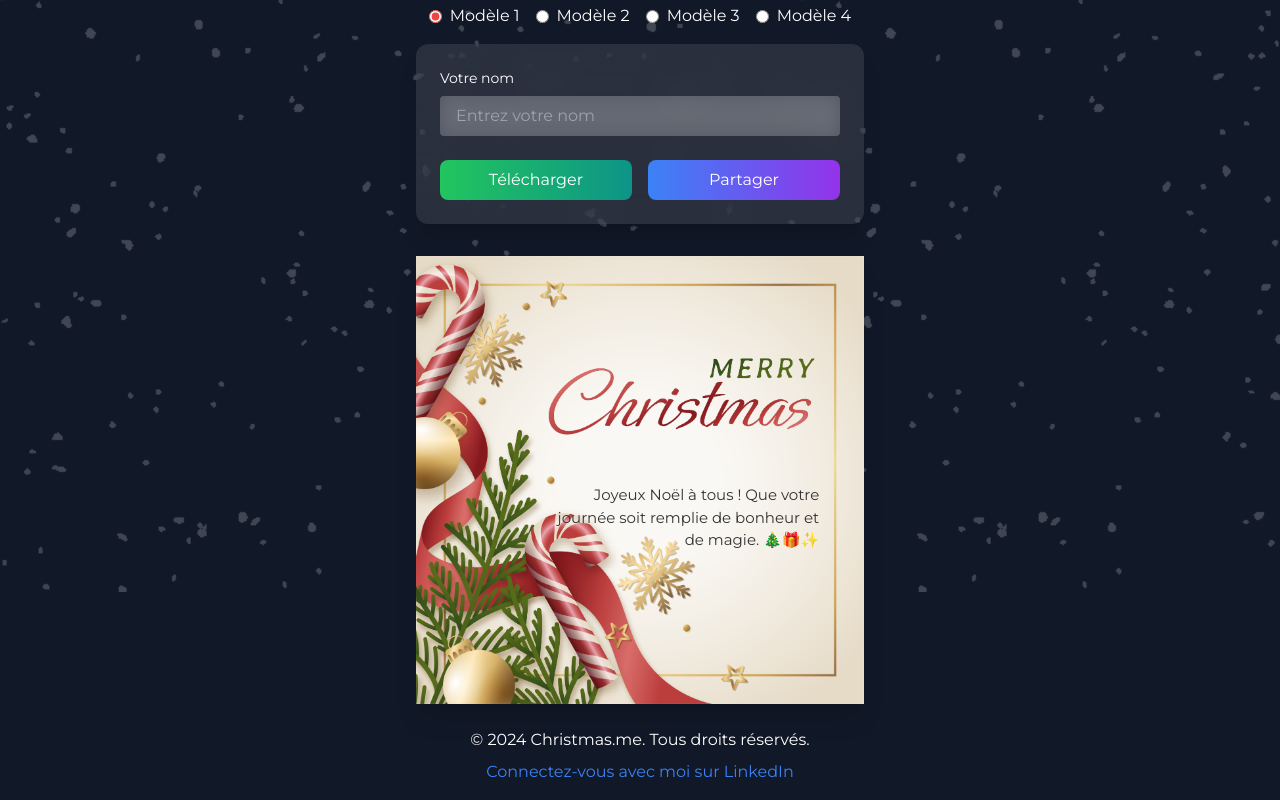
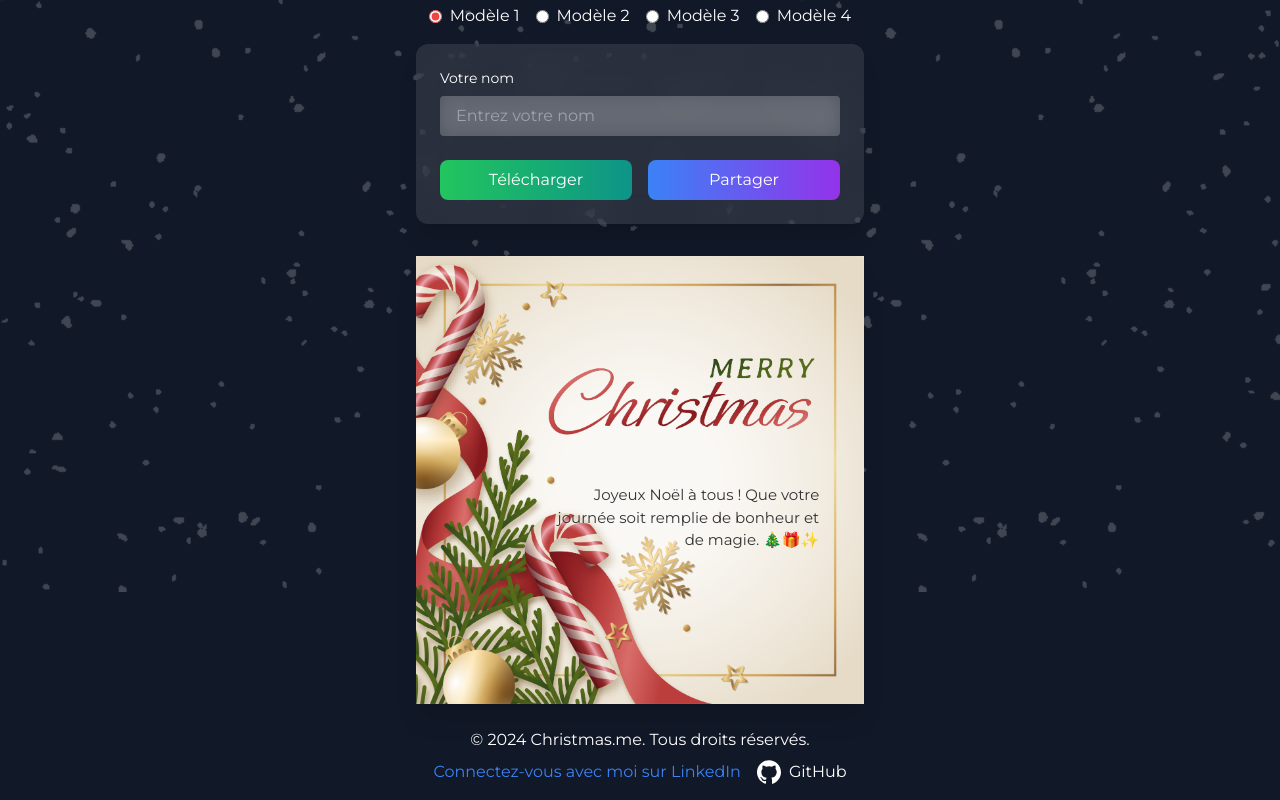
Before and after one commit to Leonelberio/christmasdotme, a Next.js app: page / in a window 1280 px wide. Shown: the part 208-1008 px from the top of the page. Built offline with nearby package versions, Linux system fonts and the light colour scheme; a web font is replaced by a local one.

Commit message:
[ADDED] Added Github repo link to the footer

```diff
--- a/app/ChristmasCard .tsx
+++ b/app/ChristmasCard .tsx
@@ -379,6 +379,8 @@ Créez aussi votre carte personnalisée pour vos amis sur : https://christmas.le
       </div>
       <footer className="bg-gray-900 text-white py-4 flex flex-col items-center pt-6">
         <p className="mb-2">© 2024 Christmas.me. Tous droits réservés.</p>
+        <div className="flex items-center space-x-4">
+          {/* LinkedIn Link */}
           <a
             href="https://www.linkedin.com/in/leoneladagbe/"
             target="_blank"
@@ -387,6 +389,24 @@ Créez aussi votre carte personnalisée pour vos amis sur : https://christmas.le
           >
             Connectez-vous avec moi sur LinkedIn
           </a>
+          {/* GitHub Link */}
+          <a
+            href="https://github.com/Leonelberio/christmasdotme"
+            target="_blank"
+            rel="noopener noreferrer"
+            className="text-white hover:text-gray-400 flex items-center"
+          >
+            <svg
+              xmlns="http://www.w3.org/2000/svg"
+              fill="currentColor"
+              className="w-6 h-6"
+              viewBox="0 0 24 24"
+            >
+              <path d="M12 .297c-6.63 0-12 5.373-12 12 0 5.303 3.438 9.8 8.205 11.385.6.113.82-.258.82-.577v-2.045c-3.338.726-4.033-1.416-4.033-1.416-.546-1.387-1.333-1.757-1.333-1.757-1.089-.744.083-.729.083-.729 1.205.084 1.838 1.236 1.838 1.236 1.07 1.835 2.809 1.305 3.495.997.108-.775.418-1.305.762-1.605-2.665-.305-5.467-1.334-5.467-5.93 0-1.31.47-2.381 1.236-3.221-.123-.303-.536-1.523.117-3.176 0 0 1.008-.322 3.301 1.23a11.484 11.484 0 0 1 3.004-.404 11.48 11.48 0 0 1 3.004.404c2.293-1.552 3.301-1.23 3.301-1.23.653 1.653.24 2.873.118 3.176.768.84 1.236 1.911 1.236 3.221 0 4.61-2.807 5.623-5.479 5.92.43.372.823 1.102.823 2.222v3.293c0 .319.217.694.824.576C20.565 22.092 24 17.593 24 12.297c0-6.627-5.373-12-12-12z" />
+            </svg>
+            <span className="ml-2">GitHub</span>
+          </a>
+        </div>
       </footer>
     </div>
   );
```
Lines whose indentation alone changed are shown as unchanged.
